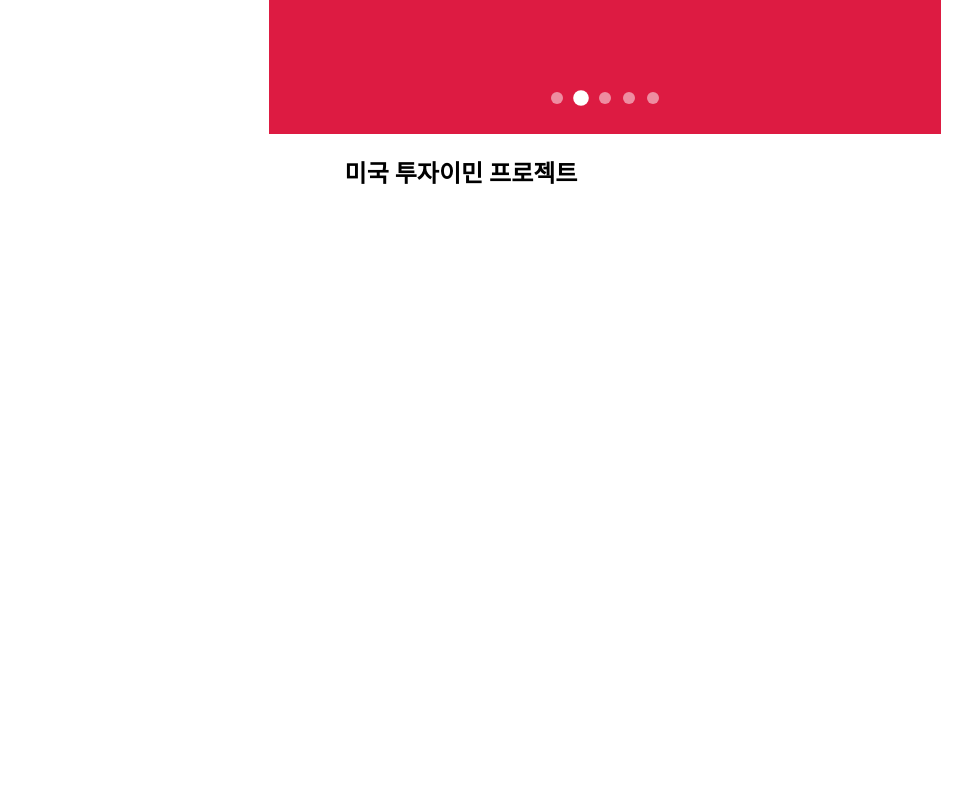
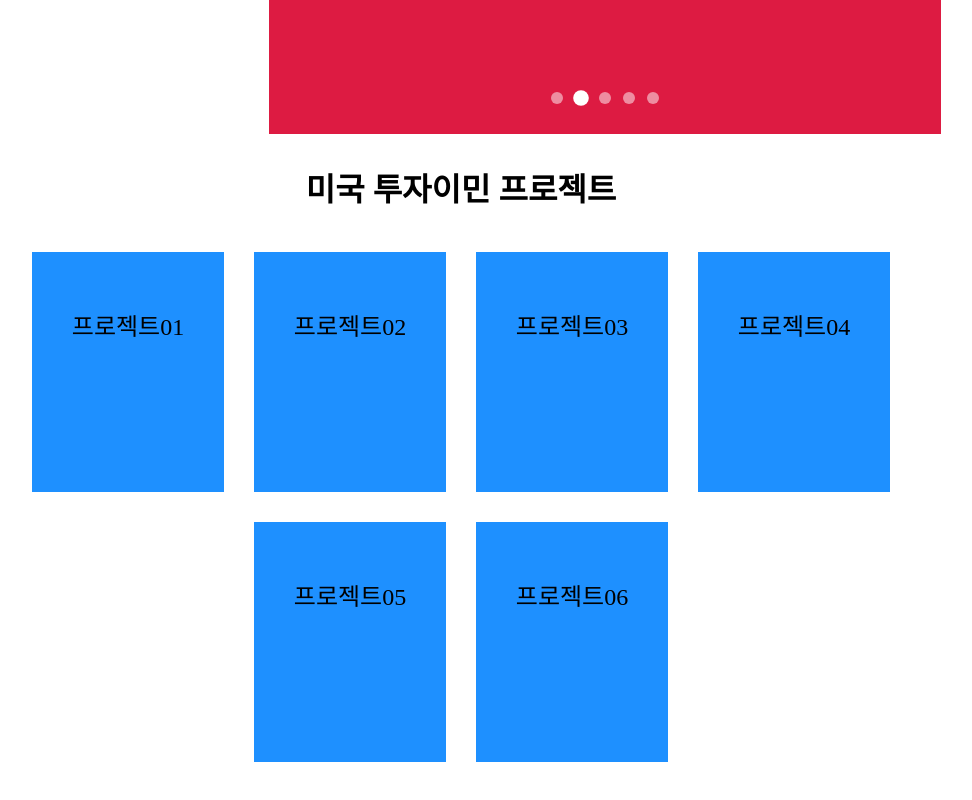
Before and after one commit to HochanKim/vite-project, a React (Vite) app: page / in a window 1280 px wide. Shown: the part 476-1276 px from the top of the page, without its empty margins (179-1151 px from the left). Built offline with nearby package versions, Linux system fonts and the light colour scheme.

Commit message:
26.03.31 두 번째 섹션 레이아웃

```diff
--- a/src/App.css
+++ b/src/App.css
@@ -196,7 +196,18 @@ header li {
 }
 
 .invest h2 {
-  margin-top: 20px;
+  margin-top: 30px;
+  font-size: 2rem;
+}
+
+.eb5-project {
+  display: inline-block;
+  width: 20%;
+  height: 30%;
+  margin: 15px;
+  background-color: dodgerblue;
+  line-height: 150px;
+  font-size: 1.5rem;
 }
 
 
--- a/src/App.jsx
+++ b/src/App.jsx
@@ -88,6 +88,12 @@ function Invest() {
     // 미국 투자이민 프로젝트 컴포넌트
     <section className="invest">
       <h2>미국 투자이민 프로젝트</h2>
+      <div className='eb5-project'>프로젝트01</div>
+      <div className='eb5-project'>프로젝트02</div>
+      <div className='eb5-project'>프로젝트03</div>
+      <div className='eb5-project'>프로젝트04</div>
+      <div className='eb5-project'>프로젝트05</div>
+      <div className='eb5-project'>프로젝트06</div>
     </section>
   )
 }
```
